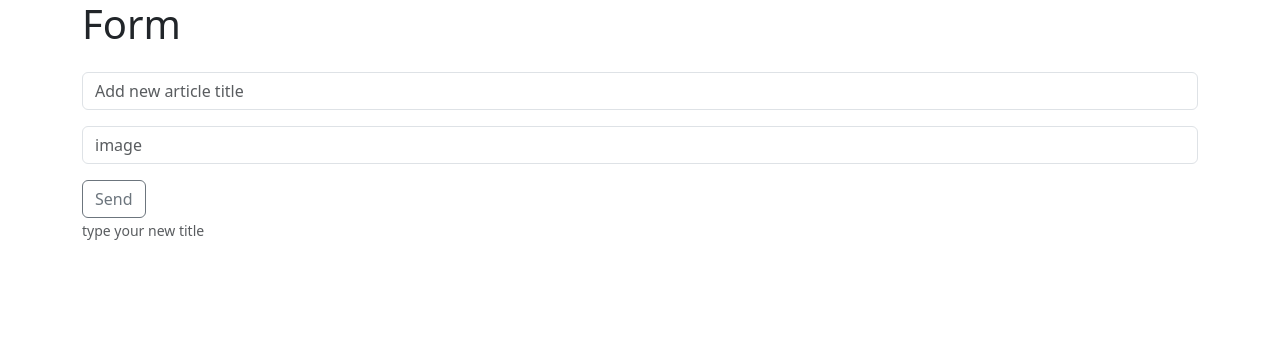
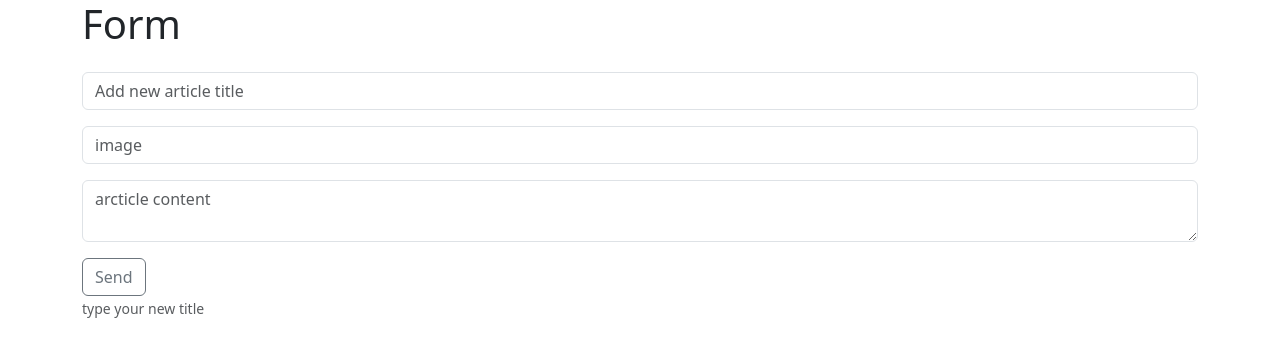
Before and after one commit to FrancescoMarra97/react-form-multifield, a React (Vite) app: page / in a window 1280 px wide. Shown: the top 356 px of the page. Built offline with nearby package versions, Linux system fonts and the light colour scheme.

Commit message:
textarea

```diff
--- a/src/App.jsx
+++ b/src/App.jsx
@@ -63,7 +63,15 @@ function App() {
               className="form-control"
               placeholder="image"
               value={formData.image}
-              onChange={(e) => setFormData({ ...formData, image: e.target.image })}
+              onChange={(e) => setFormData({ ...formData, image: e.target.value })}
+            />
+          </div>
+          <div className="input-group mb-3">
+            <textarea
+              className="form-control"
+              placeholder="arcticle content"
+              value={formData.content}
+              onChange={(e) => setFormData({ ...formData, content: e.target.value })}
             />
           </div>
           <div>
```
